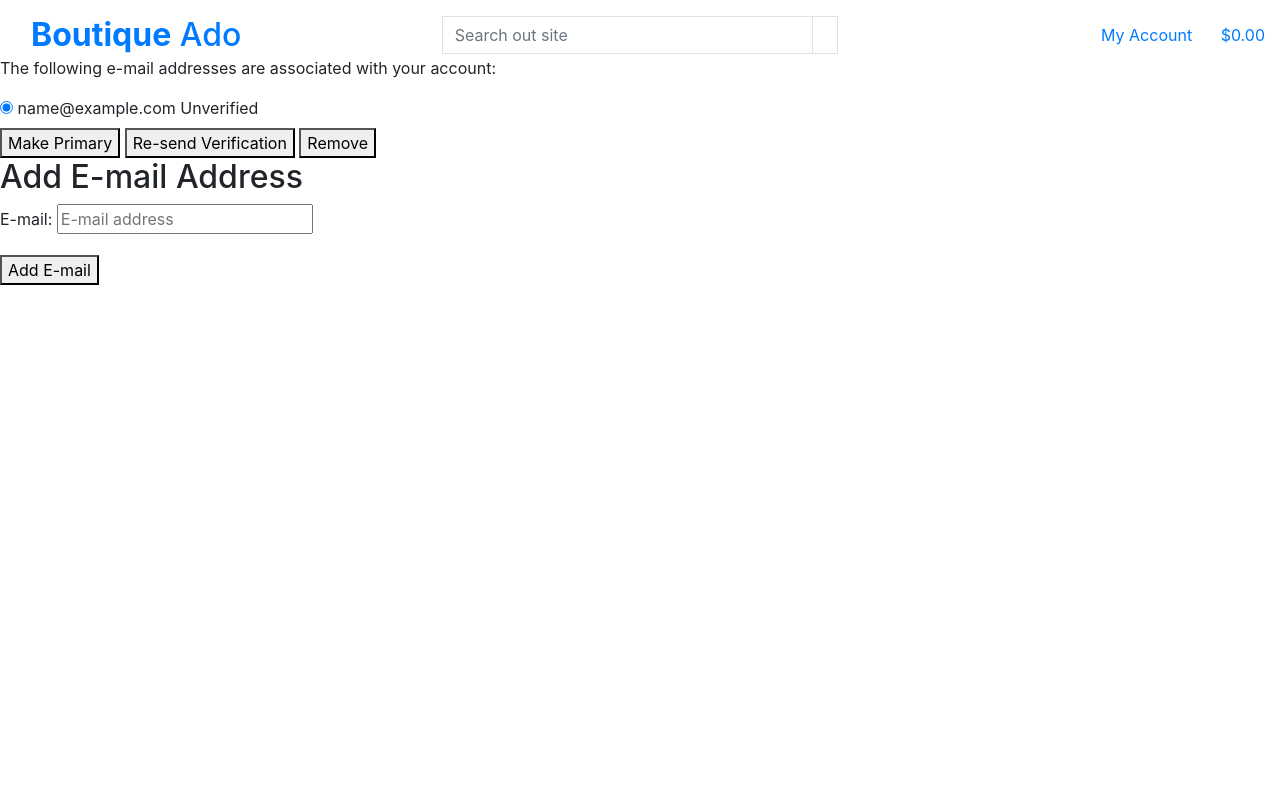
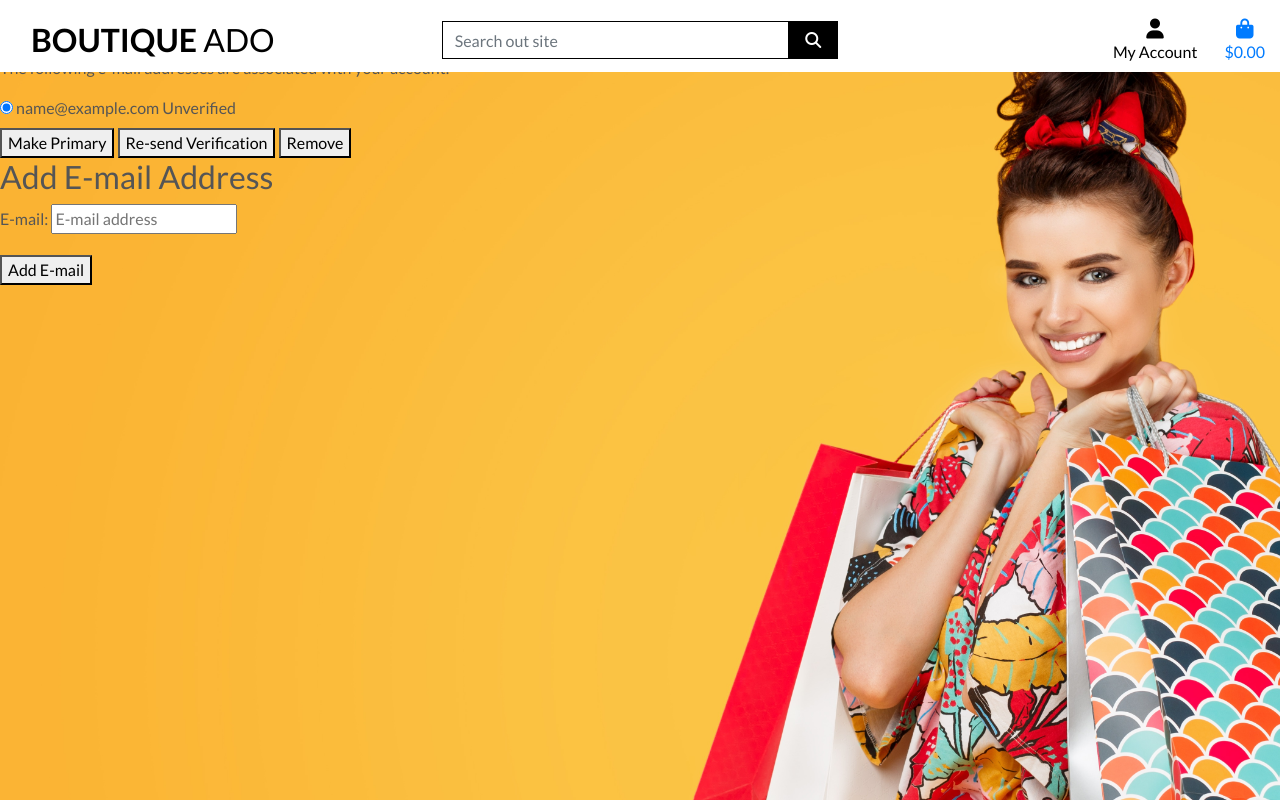
Before and after one commit to Cintakins/Ecommerce-Site, a Django app: page /Accounts/email/ in a window 1280 px wide. Run offline with Django 3.2, Linux system fonts and the light colour scheme; the visitor is signed in with stand-in values (Sample User, id 1); data comes from the database, SQL or seed files in the repository; some libraries are stand-ins or nearby versions.

Commit message:
completed home page header and css

```diff
--- a/boutique_ado/settings.py
+++ b/boutique_ado/settings.py
@@ -146,6 +146,10 @@ USE_TZ = True
 # https://docs.djangoproject.com/en/3.2/howto/static-files/
 
 STATIC_URL = '/static/'
+STATICFILES_DIRS = (os.path.join(BASE_DIR, 'static'),)
+
+MEDIA_URL = '/media/'
+MEDIA_ROOT = os.path.join(BASE_DIR, 'media')
 
 # Default primary key field type
 # https://docs.djangoproject.com/en/3.2/ref/settings/#default-auto-field
--- a/boutique_ado/urls.py
+++ b/boutique_ado/urls.py
@@ -15,9 +15,11 @@ Including another URLconf
 """
 from django.contrib import admin
 from django.urls import path, include
+from django.conf import settings
+from django.conf.urls.static import static
 
 urlpatterns = [
     path('admin/', admin.site.urls),
     path('Accounts/', include('allauth.urls')),
     path('', include('home.urls'))
-]
+] + static(settings.MEDIA_URL, document_root=settings.MEDIA_ROOT)
--- a/static/css/base.css
+++ b/static/css/base.css
@@ -3,9 +3,80 @@ html {
 }
 
 body {
-    background-image: url(/media/homepage_background_cropped.jpeg) no-repeat center center fixed;
+    background-image: url('/media/homepage_background_cropped.jpeg');
+    background-position:  no-repeat center center fixed;
     background-size: cover;
     height: calc(100vh - 164px);
     color: #555;
     font-family: 'Lato';
 }
+
+/* from Bulma */
+.icon {
+    align-items: center;
+    display: inline-flex;
+    justify-content: center;
+    height: 1.5rem;
+    width: 1.5rem;
+}
+
+.logo-font {
+    text-transform: uppercase;
+}
+
+.main-logo-link {
+    width: fit-content;
+}
+
+.shop-now-button {
+    background: black;
+    color: white;
+    min-width: 260px;
+}
+
+.btn-black {
+    background: black;
+    color: white;
+}
+
+.shop-now-button:hover,
+.shop-now-button:active,
+.shop-now-button:focus,
+.btn-black:hover,
+.btn-black:active,
+.btn-black:focus {
+    background: #222;
+    color: white;
+}
+
+.text-black {
+    color: #000 !important;
+}
+
+.border-black {
+    border: 1px solid black !important;
+}
+
+/* -------------------------------- Media Queries */
+
+/* Slightly larger container on xl screens */
+@media (min-width: 1200px) {
+  .container {
+    max-width: 80%;
+  }
+}
+
+/* fixed top navbar only on medium and up */
+@media (min-width: 992px) {
+    .fixed-top-desktop-only {
+        position: fixed;
+        top: 0;
+        right: 0;
+        left: 0;
+        z-index: 1030;
+    }
+
+    .header-container {
+        padding-top: 164px;
+    }
+}
--- a/templates/base.html
+++ b/templates/base.html
@@ -17,12 +17,15 @@
   {% block corecss %}
   <link rel="stylesheet" href="https://cdn.jsdelivr.net/npm/bootstrap@4.6.1/dist/css/bootstrap.min.css"
     integrity="sha384-zCbKRCUGaJDkqS1kPbPd7TveP5iyJE0EjAuZQTgFLD2ylzuqKfdKlfG/eSrtxUkn" crossorigin="anonymous">
+  <link href="https://fonts.googleapis.com/css2?family=Lato:wght@100;300;400;700;900&display=swap" rel="stylesheet">
+  <link rel="stylesheet" href="{% static 'css/base.css' %}">
   {% endblock %}
 
   {% block extra_css %}
   {% endblock %}
 
   {% block corejs %}
+  <script src="https://kit.fontawesome.com/aed6e1c172.js" crossorigin="anonymous"></script>
   <script src="https://cdn.jsdelivr.net/npm/jquery@3.5.1/dist/jquery.min.js"
     integrity="sha256-9/aliU8dGd2tb6OSsuzixeV4y/faTqgFtohetphbbj0=" crossorigin="anonymous"></script>
   <script src="https://cdn.jsdelivr.net/npm/bootstrap@4.6.1/dist/js/bootstrap.bundle.min.js"
```
